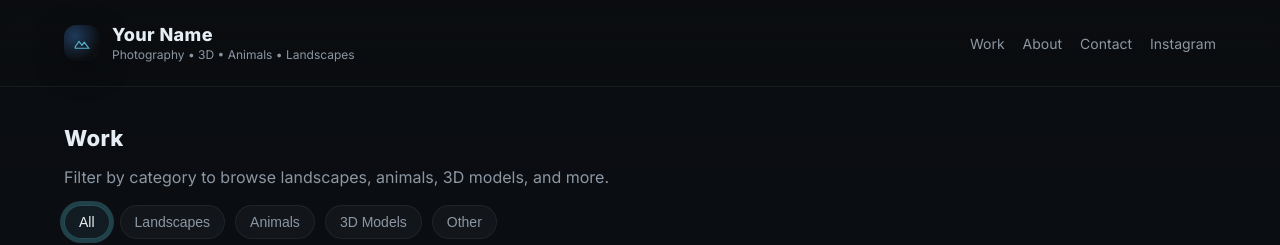
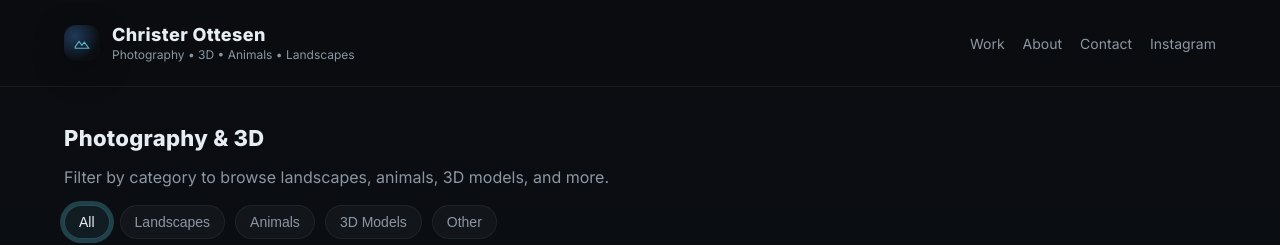
Before and after one commit to subfare/subfare.github.io, a plain HTML site: page index.html in a window 1280 px wide. Shown: the top 245 px of the page. Drawn offline with Linux system fonts and the light colour scheme.

Commit message:
Update index.html

```diff
--- a/index.html
+++ b/index.html
@@ -3,7 +3,7 @@
 <head>
   <meta charset="utf-8" />
   <meta name="viewport" content="width=device-width, initial-scale=1" />
-  <title>Your Name — Portfolio</title>
+  <title>Christer — Portfolio</title>
   <meta name="description" content="Photography & 3D art portfolio." />
   <link rel="preconnect" href="https://fonts.googleapis.com">
   <link rel="preconnect" href="https://fonts.gstatic.com" crossorigin>
@@ -20,7 +20,7 @@
           </svg>
         </div>
         <div>
-          <h1>Your Name</h1>
+          <h1>Christer Ottesen</h1>
           <div class="muted sub">Photography • 3D • Animals • Landscapes</div>
         </div>
       </a>
@@ -28,14 +28,14 @@
         <a href="index.html">Work</a>
         <a href="about.html">About</a>
         <a href="contact.html">Contact</a>
-        <a href="https://instagram.com/yourhandle" target="_blank" rel="noreferrer">Instagram</a>
+        <a href="https://instagram.com/christer9" target="_blank" rel="noreferrer">Instagram</a>
       </nav>
     </div>
   </header>
 
   <main class="container">
     <section>
-      <h2 class="h2">Work</h2>
+      <h2 class="h2">Photography & 3D</h2>
       <p class="muted">Filter by category to browse landscapes, animals, 3D models, and more.</p>
 
       <div id="filters" class="filters" role="tablist" aria-label="Filters"></div>
```
